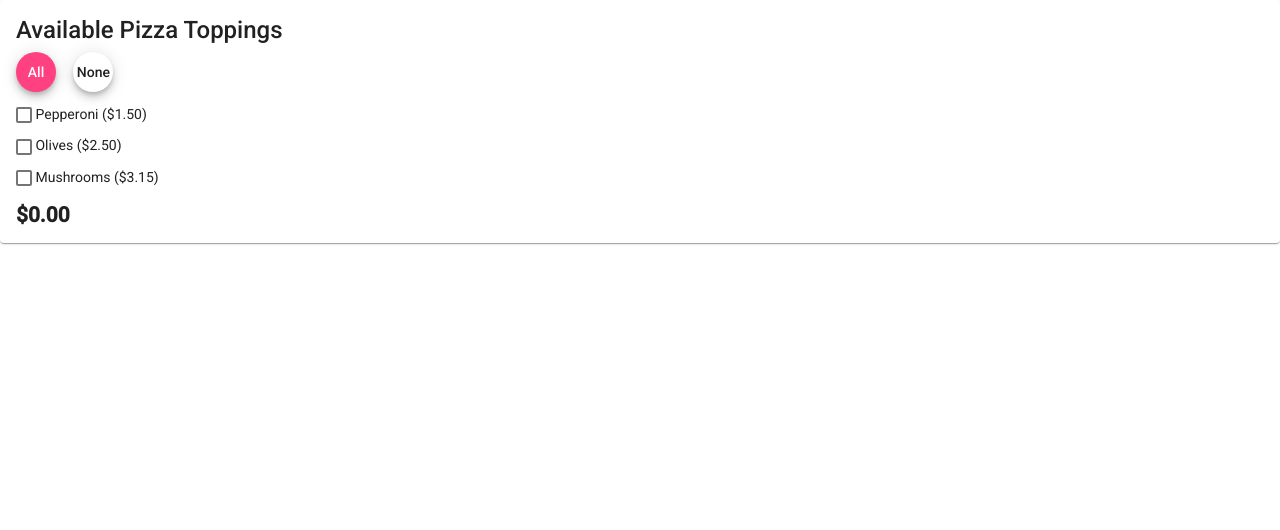
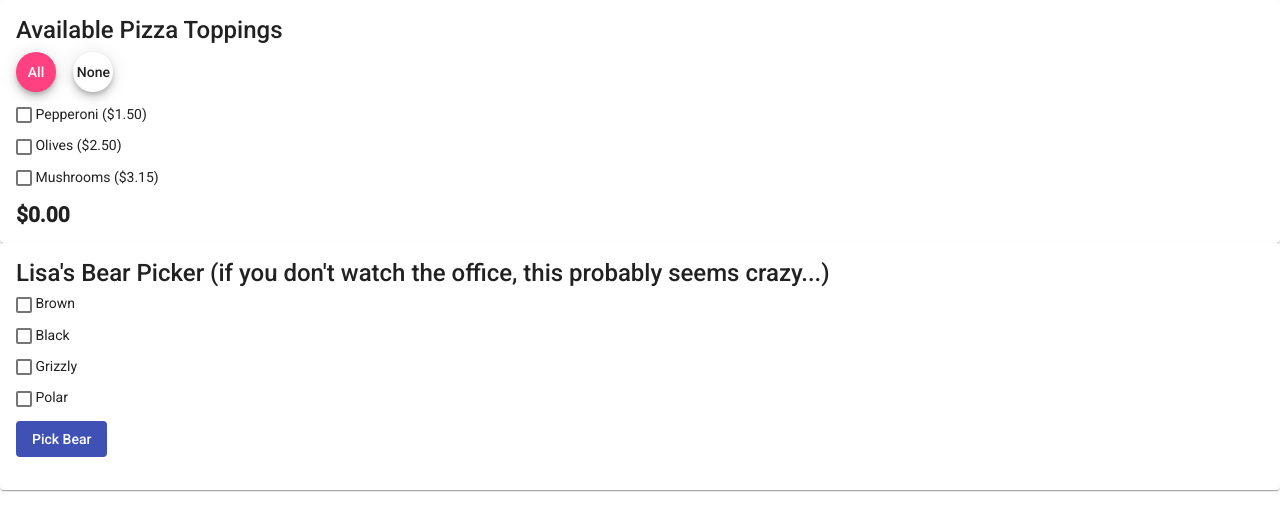
Before and after one commit to 2021-spring-jsf-tuth/components, an Angular app: page / in a window 1280 px wide. Shown: the top 530 px of the page. Built offline with nearby package versions, Linux system fonts and the light colour scheme.

Commit message:
added button and pick bear method

```diff
--- a/src/app/app.component.html
+++ b/src/app/app.component.html
@@ -1 +1,2 @@
 <app-pizza-toppings></app-pizza-toppings>
+<app-bear-picker></app-bear-picker>
--- a/src/app/bear-picker.service.ts
+++ b/src/app/bear-picker.service.ts
@@ -14,7 +14,6 @@ export class BearPickerService {
 
   loadBears(): BearPickerDisplay[] {
 
-    // Faux toppings from a web service.
     const bearsFromWebService = [
       {
         name: "Brown"
--- a/src/app/bear-picker/bear-picker.component.html
+++ b/src/app/bear-picker/bear-picker.component.html
@@ -1 +1,30 @@
-<p>bear-picker works!</p>
+<mat-card>
+    <mat-card-title>
+        Lisa's Bear Picker (if you don't watch the office, this probably seems crazy...)
+    </mat-card-title>
+
+    <mat-card-content>
+        <p
+            *ngFor="let b of availableBears"
+        >
+            <label>
+                <mat-checkbox
+                [(ngModel)]="b.checked"
+                >
+                </mat-checkbox>
+                {{ b.name }}
+            </label>
+        </p>
+
+        <button
+            (click)="pickBear()"
+            mat-flat-button
+            color="primary"
+        >
+            Pick Bear
+        </button>
+
+        <h2>
+
+        </h2>
+    </mat-card-content>
--- a/src/app/bear-picker/bear-picker.component.ts
+++ b/src/app/bear-picker/bear-picker.component.ts
@@ -19,4 +19,8 @@ export class BearPickerComponent implements OnInit {
     console.log(this.availableBears);
   }
 
+  pickBear() {
+    console.log("BEARS");
+  }
+
 }
--- a/src/app/pizza-toppings.service.ts
+++ b/src/app/pizza-toppings.service.ts
@@ -30,10 +30,10 @@ export class PizzaToppingsService {
         , price: 3.15
       }
     ];
-
     return pizzaToppingsFromWebService.map(x => ({
       ...x
       , checked: false
     }));
   }
+
 }
```
